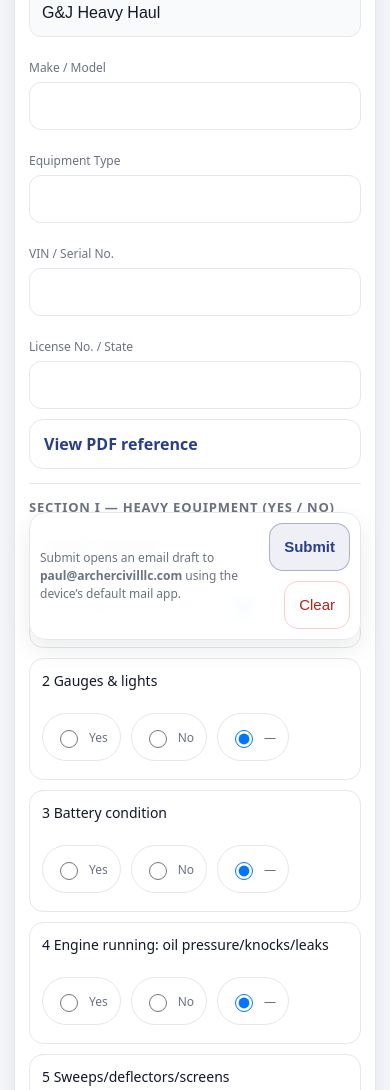
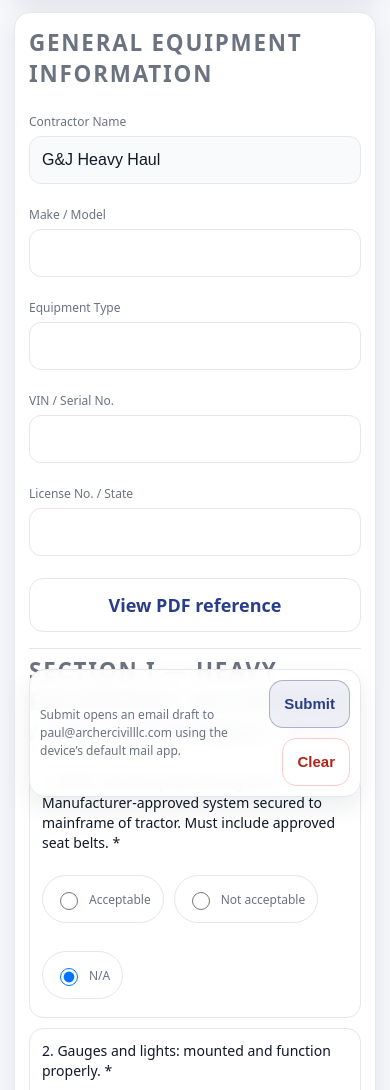
Before and after one commit to gar1cia/equipment-inspection-form, a plain HTML site: page index.html in a window 390 px wide. Shown: the part 276-1366 px from the top of the page. Drawn offline with Linux system fonts and the light colour scheme.

Commit message:
Update index.html

```diff
--- a/index.html
+++ b/index.html
@@ -16,6 +16,8 @@
       --shadow: 0 10px 24px rgba(17,24,39,.08);
       --radius:16px;
       --tap:48px;
+      --itemFont: 14px;
+      --sectionFont: calc(var(--itemFont) * 1.6); /* 1.6x item line font */
     }
 
     *{ box-sizing:border-box; }
@@ -33,11 +35,15 @@
       padding-bottom: calc(14px + env(safe-area-inset-bottom));
     }
 
+    /* Centered logo + title */
     .brandbar{
       display:flex;
+      flex-direction: column;
       align-items:center;
-      gap:12px;
-      padding: 10px 12px;
+      justify-content:center;
+      gap: 10px;
+      text-align:center;
+      padding: 18px 14px;
       background: var(--card);
       border: 1px solid var(--line);
       border-radius: var(--radius);
@@ -46,22 +52,17 @@
     }
 
     .brandbar img{
-      width: 110px;
+      width: min(260px, 70vw);
       height: auto;
       object-fit: contain;
     }
 
     h1{
       margin: 0;
-      font-size: clamp(22px, 5.2vw, 34px); /* bigger title */
-      line-height: 1.15;
+      font-size: clamp(26px, 6.2vw, 40px);
+      line-height: 1.12;
       letter-spacing: -.01em;
-    }
-
-    .sub{
-      margin-top: 2px;
-      color: var(--muted);
-      font-size: 13px;
+      color: var(--ink);
     }
 
     .card{
@@ -72,13 +73,17 @@
       padding: 14px;
     }
 
-    h2{
-      margin: 0 0 10px;
-      font-size: 13px;
+    /* Section headings (e.g., PRE-USE INSPECTION) */
+    h2.section-title{
+      margin: 30px 0 12px;     /* whitespace before each subheading */
+      font-size: var(--sectionFont);
       color: var(--muted);
-      font-weight: 700;
-      letter-spacing: .06em;
+      font-weight: 800;
+      letter-spacing: .08em;
       text-transform: uppercase;
+    }
+    h2.section-title:first-of-type{
+      margin-top: 0;
     }
 
     label{
@@ -100,9 +105,7 @@
       font-size: 16px; /* prevents iOS zoom */
     }
 
-    input[readonly]{
-      background: #f9fafb;
-    }
+    input[readonly]{ background:#f9fafb; }
 
     textarea{
       min-height: 110px;
@@ -129,8 +132,8 @@
 
     .items{
       border-top: 1px solid var(--line);
-      margin-top: 14px;
-      padding-top: 14px;
+      margin-top: 16px;
+      padding-top: 6px;
     }
 
     .item{
@@ -145,8 +148,9 @@
     }
 
     .desc{
-      font-size: 14px;
+      font-size: var(--itemFont);
       line-height: 1.25rem;
+      color: var(--ink);
     }
 
     .yn{
@@ -196,13 +200,14 @@
       border-color: rgba(40,62,138,.35);
       background: rgba(40,62,138,.08);
       color: var(--accent);
-      font-weight: 700;
+      font-weight: 800;
     }
 
     button.danger{
       color:#b42318;
       background:#fff;
       border-color:#fecaca;
+      font-weight: 700;
     }
 
     button:active{ transform: translateY(1px); }
@@ -216,7 +221,7 @@
 
     /* PDF behind button (details/summary = mobile friendly) */
     details{
-      margin-top: 10px;
+      margin-top: 22px; /* extra whitespace above PDF button */
       border: 1px solid var(--line);
       border-radius: 14px;
       background: #fff;
@@ -225,12 +230,14 @@
     summary{
       list-style:none;
       cursor:pointer;
-      padding: 12px 14px;
+      padding: 14px 14px;
       min-height: var(--tap);
       display:flex;
       align-items:center;
+      justify-content:center;
       gap: 10px;
-      font-weight: 700;
+      font-weight: 900;
+      font-size: 18px;
       color: var(--accent);
     }
     summary::-webkit-details-marker{ display:none; }
@@ -246,7 +253,7 @@
       background:#fff;
     }
 
-    /* Sticky submit bar for mobile */
+    /* Sticky bar for mobile */
     .stickybar{
       position: sticky;
       bottom: 0;
@@ -282,14 +289,11 @@
     <div class="brandbar">
       <!-- Put the logo file in the same folder and name it exactly "gjhh-logo.png" -->
       <img src="./gjhh-logo.png" alt="G&J Heavy Haul logo">
-      <div>
-        <h1>Vehicle / Heavy Equipment Pre-Use Inspection Checklist</h1>
-        <div class="sub">G&J Heavy Haul, Inc. • Mobile-optimized • Email submit</div>
-      </div>
+      <h1>Vehicle / Heavy Equipment Pre-Use Inspection Checklist</h1>
     </div>
 
     <div class="card">
-      <h2>General equipment information</h2>
+      <h2 class="section-title" style="margin-top:0;">General equipment information</h2>
 
       <div class="grid2">
         <!-- Removed: Incident Name/No., Resource Order No., Agreement No., Expiration Date -->
@@ -331,15 +335,19 @@
       </details>
 
       <div class="items">
-        <h2>Section I — Heavy equipment (Yes / No)</h2>
+        <h2 class="section-title">Section I — Heavy equipment (Acceptable / Not acceptable / N/A)</h2>
         <div id="heavyItems"></div>
 
-        <h2>Section II — Attachments / Pump / Chainsaw / Other (Yes / No)</h2>
+        <h2 class="section-title">Section II — Attachments / Pump / Chainsaw / Other (Acceptable / Not acceptable / N/A)</h2>
         <label>Specify (optional)</label>
         <input type="text" name="sectionIISpecify" placeholder="e.g., broom, water truck pump, chainsaw, etc." />
         <div id="attachItems"></div>
 
-        <h2>Pre-use inspection</h2>
+        <h2 class="section-title">Pre-use inspection</h2>
+        <div class="btns" style="margin-top:0;">
+          <button class="primary" type="button" onclick="stampNow()">Set Date/Time to Now</button>
+        </div>
+
         <div class="grid3">
           <div>
             <label>Status</label>
@@ -371,7 +379,7 @@
           </div>
         </div>
 
-        <h2>Section III — Liability</h2>
+        <h2 class="section-title">Section III — Liability</h2>
         <div class="grid2">
           <div>
             <label>Operator Printed Name</label>
@@ -391,10 +399,10 @@
           </div>
         </div>
 
-        <h2>Section IV — Transport or support vehicles (Yes / No)</h2>
+        <h2 class="section-title">Section IV — Transport or support vehicles (Acceptable / Not acceptable / N/A)</h2>
         <div id="transportItems"></div>
 
-        <h2>Release</h2>
+        <h2 class="section-title">Release</h2>
         <div class="grid3">
           <div>
             <label>No Damage / No Claim</label>
@@ -426,13 +434,13 @@
           </div>
         </div>
 
-        <h2>Section V — Remarks</h2>
+        <h2 class="section-title">Section V — Remarks</h2>
         <label>Describe all unsatisfactory items and identify by line number</label>
         <textarea name="remarks"></textarea>
 
         <div class="stickybar">
           <div class="left">
-            Submit opens an email draft to <strong>paul@archercivilllc.com</strong> using the device’s default mail app.
+            Submit opens an email draft to paul@archercivilllc.com using the device’s default mail app.
           </div>
           <div class="right">
             <button class="primary" type="button" onclick="submitEmail()">Submit</button>
@@ -449,71 +457,72 @@
   </div>
 
 <script>
-  // Checklist items retained as-is
+  // Full item language aligned to OF-296 (REV. 2-2016)
+
   const heavy = [
-    "1 ROPS / seat belt",
-    "2 Gauges & lights",
-    "3 Battery condition",
-    "4 Engine running: oil pressure/knocks/leaks",
-    "5 Sweeps/deflectors/screens",
-    "6 Steering components",
-    "7 Brakes",
-    "8 Exhaust spark arrester (if required)",
-    "9 Fuel system",
-    "10 Cooling system",
-    "11 Fan & belts",
-    "12 Engine support/equalizer/springs",
-    "13 Belly plate/guards/clean",
-    "14 Final drive/trans/diff leaks",
-    "15 Sprockets/idlers",
-    "16 Tracks/rollers",
-    "17 Dozer & assembly",
-    "18 Rear hitch/drawbar",
-    "19 Body/cab condition",
-    "20 Cleanliness (flammables/weeds/invasive)",
-    "21 Hydraulics/attachments operate; hoses/lines ok",
-    "22 Backup/travel alarm",
-    "23 Oil level/condition"
+    "1. ROPS, roll-over protection system: Manufacturer-approved system secured to mainframe of tractor. Must include approved seat belts. *",
+    "2. Gauges and lights: mounted and function properly. *",
+    "3. Battery: check for corrosion, loose terminals, and hold downs.",
+    "4. Engine running: check oil pressure, knocks and leaks.",
+    "5. Sweeps, deflectors, safety screens (glass). *",
+    "6. Steering components: tight, free of play. *",
+    "7. Brakes: damaged, worn or out of adjustment. *",
+    "8. Exhaust system: equipped with a USFS-qualified spark arrester unless turbocharged.",
+    "9. Fuel system: free of leaks and damage. *",
+    "10. Cooling system: full, free of leaks and damage. *",
+    "11. Fan and fan belts: check for proper tension. No fraying/cracks.",
+    "12. Engine support, equalizer bar, springs, main springs: check shackle bolts, shifted spring leaf.",
+    "13. Belly plate, radiator guards: securely mounted and free from debris. *",
+    "14. Final drive, transmission and differential: check for dripping.",
+    "15. Sprocket and idlers: crack in spokes, sharp sprocket teeth, no welds.",
+    "16. Tracks and rollers: no broken pads, loose rollers, broken flanges. *",
+    "17. Dozer and assembly: trunnion bolts missing, cracks. *",
+    "18. Rear hitch (drawbar): serviceable, safe.",
+    "19. Body and cab condition: describe dents and damage.",
+    "20. Equipment cleanliness: all areas free of flammable materials, noxious weeds, and invasive species.",
+    "21. All hydraulic attachments: operate smoothly and all cylinders hold at extension; hose, lines, and pumps have no excessive wear and/or leaks.",
+    "22. Backup or travel alarm (minimum 87 dbl). *",
+    "23. Oil level and condition: full and clean."
   ];
 
   const attach = [
-    "1 No missing/broken components; hardware tight",
-    "2 Fluids sufficient (oil/coolant/etc.)",
-    "3 Cutting bar straight; chain good (if applicable)",
-    "4 Cutting teeth sharp (if applicable)",
-    "5 Pump builds pressure; no leaks (if applicable)",
-    "6 Engine starts/idles/shuts off (if applicable)"
+    "1. No missing/broken components, no loose hardware.",
+    "2. Sufficient fluid levels (oil, coolant, etc.).",
+    "3. Cutting bar: straight, chain in good condition.",
+    "4. Cutting teeth: sharp, good repair.",
+    "5. Pump: builds pressure, no water or oil leaks.",
+    "6. Engine starts, idles, and shuts off with switch."
   ];
 
   const transport = [
-    "1 DOT/CVSA inspection current (if required)",
-    "2 Gauges & lights",
-    "3 Seat belts",
-    "4 Glass/mirrors",
-    "5 Wipers/washer/horn",
-    "6 Clutch adjustment (if applicable)",
-    "7 Cooling system",
-    "8 Fluid levels/condition",
-    "9 Battery condition",
-    "10 Fuel system",
-    "11 Electrical: alternator/starter",
-    "12 Engine running: oil pressure/knocks/leaks",
-    "13 Transmission leaks",
-    "14 Steering components",
-    "15 Brakes",
-    "16 4WD transfer case (if applicable)",
-    "17 Driveline U-joints",
-    "18 Suspension systems",
-    "19 Differentials",
-    "20 Exhaust system",
-    "21 Frame/body/bed attached",
-    "22 Tires/wheels/spare; tread; damage",
-    "23 Body/interior condition documented",
-    "24 Emergency equipment (extinguisher/fuses/reflectors)",
-    "25 Licensed operator info"
+    "1. “DOT” or CVSA inspection in the last 12 months (if required). *",
+    "2. Gauges and lights: mounted and function properly. *",
+    "3. Seat belts: operate properly for each seating position. *",
+    "4. Glass and mirrors, no cracks in vision. *",
+    "5. Wipers, washers, and horn operate properly. *",
+    "6. Clutch pedal: proper adjustment (if applicable).",
+    "7. Cooling system: full, free of leaks and damage.",
+    "8. Fluid levels (e.g. oil) and condition: full and clean.",
+    "9. Battery: check for corrosion, loose terminals and hold downs.",
+    "10. Fuel system: free of leaks and damage. *",
+    "11. Electrical system: alternator and starter work. *",
+    "12. Engine running: check oil pressure, knocks, and leaks.",
+    "13. Transmission: check for leaks.",
+    "14. Steering components: tight, free of play. *",
+    "15. Brakes: damaged, worn or out of adjustment. *",
+    "16. 4-Wheel drive: check transfer case, leaks (if applicable).",
+    "17. Drive line U-joints: check for looseness.",
+    "18. Suspension systems: springs, shocks, other. *",
+    "19. Differential(s): check for leaks.",
+    "20. Exhaust system: no leaks under cab or before turbo. *",
+    "21. Frame condition, body/bed properly attached. *",
+    "22. Tires/wheels (including spare and all changing equipment): sufficient load rating, tread depth, no major damage. *",
+    "23. Body and interior condition: describe and locate damage (see supplemental information on back).",
+    "24. Emergency equipment required. * (Fire extinguisher / Spare fuses / Reflectors)",
+    "25. Operator(s) properly licensed. †"
   ];
 
-  function renderYN(containerId, items, prefix) {
+  function renderAccept(containerId, items, prefix) {
     const root = document.getElementById(containerId);
     items.forEach((t, idx) => {
       const key = `${prefix}_${idx+1}`;
@@ -522,26 +531,22 @@
       el.innerHTML = `
         <div class="desc">${t}</div>
         <div class="yn" role="group" aria-label="${t}">
-          <label class="ynlabel"><input type="radio" name="${key}" value="Yes"> Yes</label>
-          <label class="ynlabel"><input type="radio" name="${key}" value="No"> No</label>
-          <label class="ynlabel"><input type="radio" name="${key}" value="" checked> —</label>
+          <label class="ynlabel"><input type="radio" name="${key}" value="Acceptable"> Acceptable</label>
+          <label class="ynlabel"><input type="radio" name="${key}" value="Not acceptable"> Not acceptable</label>
+          <label class="ynlabel"><input type="radio" name="${key}" value="" checked> N/A</label>
         </div>
       `;
       root.appendChild(el);
     });
   }
 
-  renderYN("heavyItems", heavy, "heavy");
-  renderYN("attachItems", attach, "attach");
-  renderYN("transportItems", transport, "transport");
+  renderAccept("heavyItems", heavy, "heavy");
+  renderAccept("attachItems", attach, "attach");
+  renderAccept("transportItems", transport, "transport");
 
   function getValue(name) {
     const el = document.querySelector(`[name="${name}"]`);
     if (!el) return "";
-    if (el.type === "radio") {
-      const sel = document.querySelector(`[name="${name}"]:checked`);
-      return sel ? sel.value : "";
-    }
     return (el.value || "").trim();
   }
 
@@ -582,7 +587,7 @@
   }
 
   function formatEmailBody(d) {
-    const ynLine = (arr) => arr.map(x => `${x.item}: ${x.val || "—"}`).join("\n");
+    const line = (arr) => arr.map(x => `${x.item} => ${x.val || "N/A"}`).join("\n");
 
     return [
       "VEHICLE / HEAVY EQUIPMENT PRE-USE INSPECTION",
@@ -593,11 +598,11 @@
       `VIN/Serial No.: ${d.vinSerial}`,
       `License No./State: ${d.licenseState}`,
       "",
-      "SECTION I — HEAVY EQUIPMENT",
-      ynLine(d.sectionI),
+      "SECTION I — HEAVY EQUIPMENT (Acceptable / Not acceptable / N/A)",
+      line(d.sectionI),
       "",
       `SECTION II — ATTACHMENTS/OTHER (Specify): ${d.sectionIISpecify}`,
-      ynLine(d.sectionII),
+      line(d.sectionII),
       "",
       "PRE-USE INSPECTION",
       `Status: ${d.preUseStatus}`,
@@ -611,8 +616,8 @@
       `Signature (typed): ${d.operatorSignature}`,
       `Date: ${d.operatorDate}`,
       "",
-      "SECTION IV — TRANSPORT/SUPPORT VEHICLES",
-      ynLine(d.sectionIV),
+      "SECTION IV — TRANSPORT/SUPPORT VEHICLES (Acceptable / Not acceptable / N/A)",
+      line(d.sectionIV),
       "",
       "RELEASE",
       `No Damage/No Claim: ${d.releaseNoDamage}`,
@@ -652,9 +657,37 @@
 
     ["heavy","attach","transport"].forEach(prefix => {
       document.querySelectorAll(`input[name^="${prefix}_"]`).forEach(r => {
-        if (r.value === "") r.checked = true;
+        if (r.value === "") r.checked = true; // N/A default
       });
     });
+  }
+
+  function stampNow() {
+    const now = new Date();
+    const yyyy = now.getFullYear();
+    const mm = String(now.getMonth() + 1).padStart(2, "0");
+    const dd = String(now.getDate()).padStart(2, "0");
+    const hh = String(now.getHours()).padStart(2, "0");
+    const mi = String(now.getMinutes()).padStart(2, "0");
+
+    const dateVal = `${yyyy}-${mm}-${dd}`;
+    const timeVal = `${hh}:${mi}`;
+
+    const setIfExists = (name, val) => {
+      const el = document.querySelector(`[name="${name}"]`);
+      if (el) el.value = val;
+    };
+
+    // Pre-use
+    setIfExists("preUseDate", dateVal);
+    setIfExists("preUseTime", timeVal);
+
+    // Liability signature date
+    setIfExists("operatorDate", dateVal);
+
+    // Release
+    setIfExists("releaseDate", dateVal);
+    setIfExists("releaseTime", timeVal);
   }
 </script>
 </body>
```
